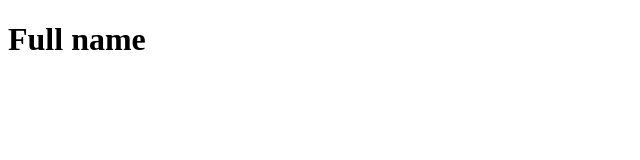
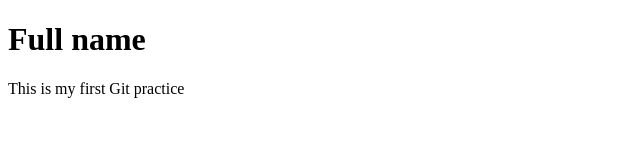
Before and after one commit to huixinwu/ET721, a plain HTML site: page lab1/index.html in a window 1280 px wide. Shown: the whole page, without its empty margins (0-640 px from the left). Drawn offline with Linux system fonts and the light colour scheme.

Commit message:
<p> created for intro purpose

```diff
--- a/lab1/index.html
+++ b/lab1/index.html
@@ -7,5 +7,6 @@
 </head>
 <body>
     <h1>Full name</h1>
+    <p>This is my first Git practice</p>
 </body>
 </html>
```
